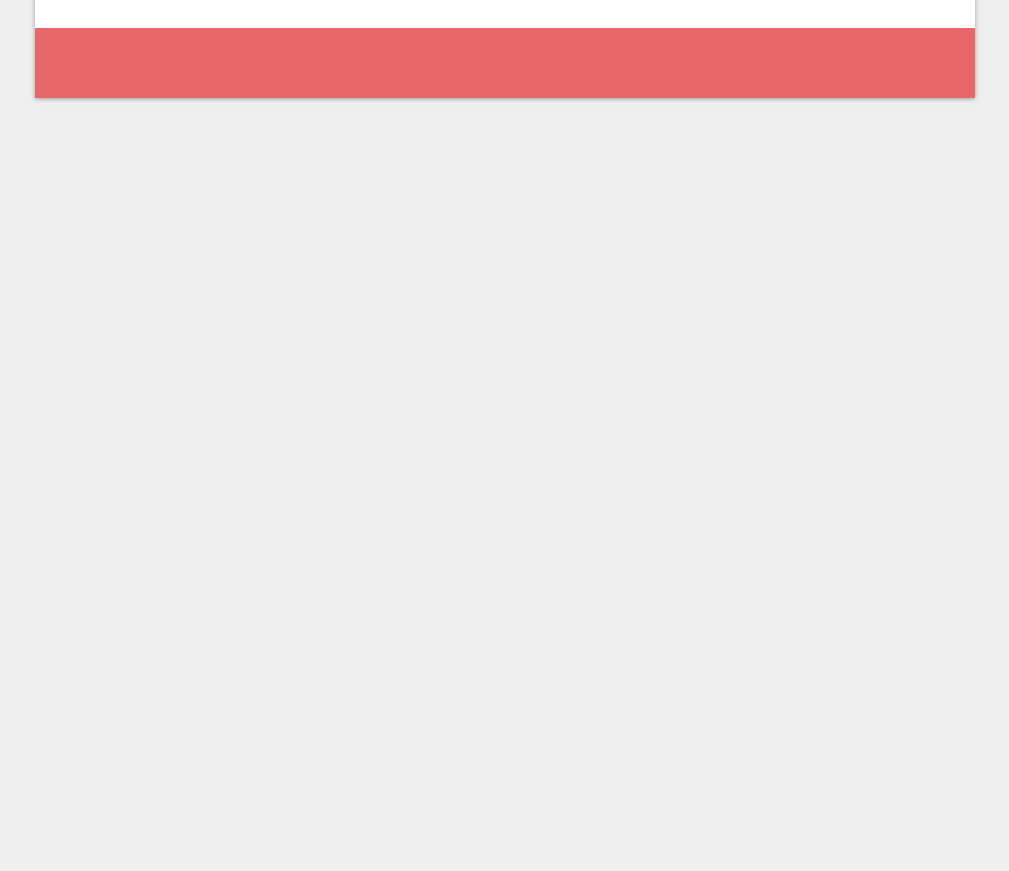
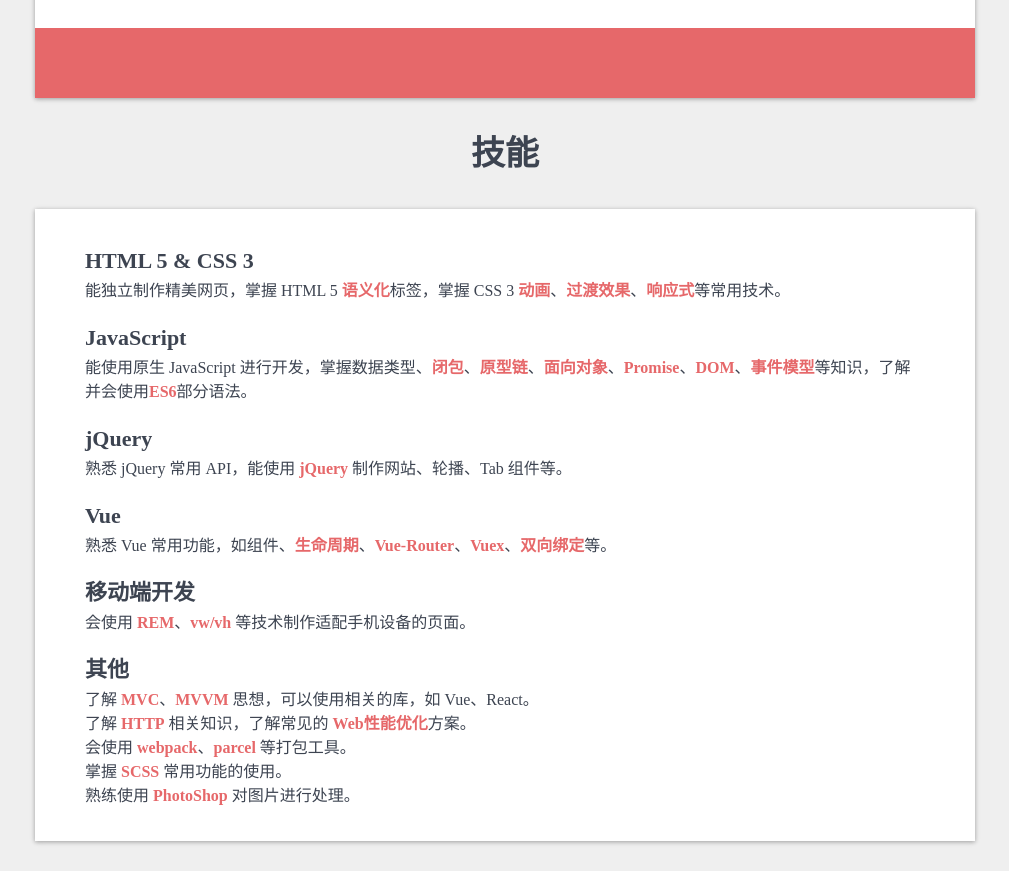
Before and after one commit to ZhangYuP/resume-vue, a Vue app: page / in a window 1280 px wide. Shown: the part 520-1391 px from the top of the page, without its empty margins (135-1144 px from the left). Before the commit the page ends 800 px from the top, so only its background shows below. Built offline with nearby package versions, Linux system fonts and the light colour scheme.

Commit message:
Skill 组件基本完成

```diff
--- a/public/index.html
+++ b/public/index.html
@@ -12,6 +12,9 @@
       a{text-decoration: none; color: inherit;}
       ul,ol,li{list-style: none;}
       hr{ height: 0; border: none; border-top: 1px solid #dedede; }
+      strong{ color: #e6686a; }
+      section > h2{ font-size: 34px; line-height: 1.5; font-weight: bold; text-align: center; }
+      section h3{ font-size: 22px; line-height: 1.5; font-weight: bold; }
       .clearfix::after {
         content: '';
         display: block;
--- a/src/App.vue
+++ b/src/App.vue
@@ -3,6 +3,7 @@
     <Nav />
     <Banner />
     <About />
+    <Skill />
   </div>
 </template>
 
@@ -10,13 +11,15 @@
 import Nav from './components/Nav'
 import Banner from './components/Banner'
 import About from './components/About'
+import Skill from './components/Skill'
 
 export default {
   name: 'app',
   components: {
     Nav,
     Banner,
-    About
+    About,
+    Skill
   }
 }
 </script>
--- a/src/components/Nav.vue
+++ b/src/components/Nav.vue
@@ -63,6 +63,7 @@
     padding: 20px;
     line-height: 40px;
     z-index: 1;
+    transition: all 0.5s;
     &.sticky{
       background-color: #ffffff;
       height: 60px;
--- /dev/null
+++ b/src/components/Skill.vue
@@ -0,0 +1,69 @@
+<template>
+  <section class="skill">
+    <h2>技能</h2>
+    <ol>
+      <li>
+        <h3>HTML 5 & CSS 3</h3>
+        <p>
+          能独立制作精美网页，掌握 HTML 5 <strong>语义化</strong>标签，掌握 CSS 3 <strong>动画</strong>、<strong>过渡效果</strong>、<strong>响应式</strong>等常用技术。
+        </p>
+      </li>
+      <li>
+        <h3>JavaScript</h3>
+        <p>
+          能使用原生 JavaScript 进行开发，掌握数据类型、<strong>闭包</strong>、<strong>原型链</strong>、<strong>面向对象</strong>、<strong>Promise</strong>、<strong>DOM</strong>、<strong>事件模型</strong>等知识，了解并会使用<strong>ES6</strong>部分语法。
+        </p>
+      </li>
+      <li>
+        <h3>jQuery</h3>
+        <p>
+          熟悉 jQuery 常用 API，能使用 <strong>jQuery</strong> 制作网站、轮播、Tab 组件等。
+        </p>
+      </li>
+      <li>
+        <h3>Vue</h3>
+        <p>
+          熟悉 Vue 常用功能，如组件、<strong>生命周期</strong>、<strong>Vue-Router</strong>、<strong>Vuex</strong>、<strong>双向绑定</strong>等。
+        </p>
+      </li>
+      <li>
+        <h3>移动端开发</h3>
+        <p>
+          会使用 <strong>REM</strong>、<strong>vw/vh</strong> 等技术制作适配手机设备的页面。
+        </p>
+      </li>
+      <li>
+        <h3>其他</h3>
+        <p>
+          了解 <strong>MVC</strong>、<strong>MVVM</strong> 思想，可以使用相关的库，如 Vue、React。<br>
+          了解 <strong>HTTP</strong> 相关知识，了解常见的 <strong>Web性能优化</strong>方案。<br>
+          会使用 <strong>webpack</strong>、<strong>parcel</strong> 等打包工具。<br>
+          掌握 <strong>SCSS</strong> 常用功能的使用。<br>
+          熟练使用 <strong>PhotoShop</strong> 对图片进行处理。<br>
+        </p>
+      </li>
+    </ol>
+  </section>
+</template>
+
+<script>
+  export default {
+    name: "Skill"
+  }
+</script>
+
+<style scoped lang="scss">
+  .skill{
+    width: 940px;
+    margin: 30px auto;
+    > ol{
+      background: #ffffff;
+      padding: 25px 50px;
+      margin-top: 30px;
+      box-shadow: 0 1px 6px rgba(0, 0, 0, 0.12), 0 1px 4px rgba(0, 0, 0, 0.24);
+      > li{
+        padding: 10px 0;
+      }
+    }
+  }
+</style>
```
Also changed, not shown: src/assets/logo.png (deleted), 1 other file (tests, documents, lock files or other folders).
